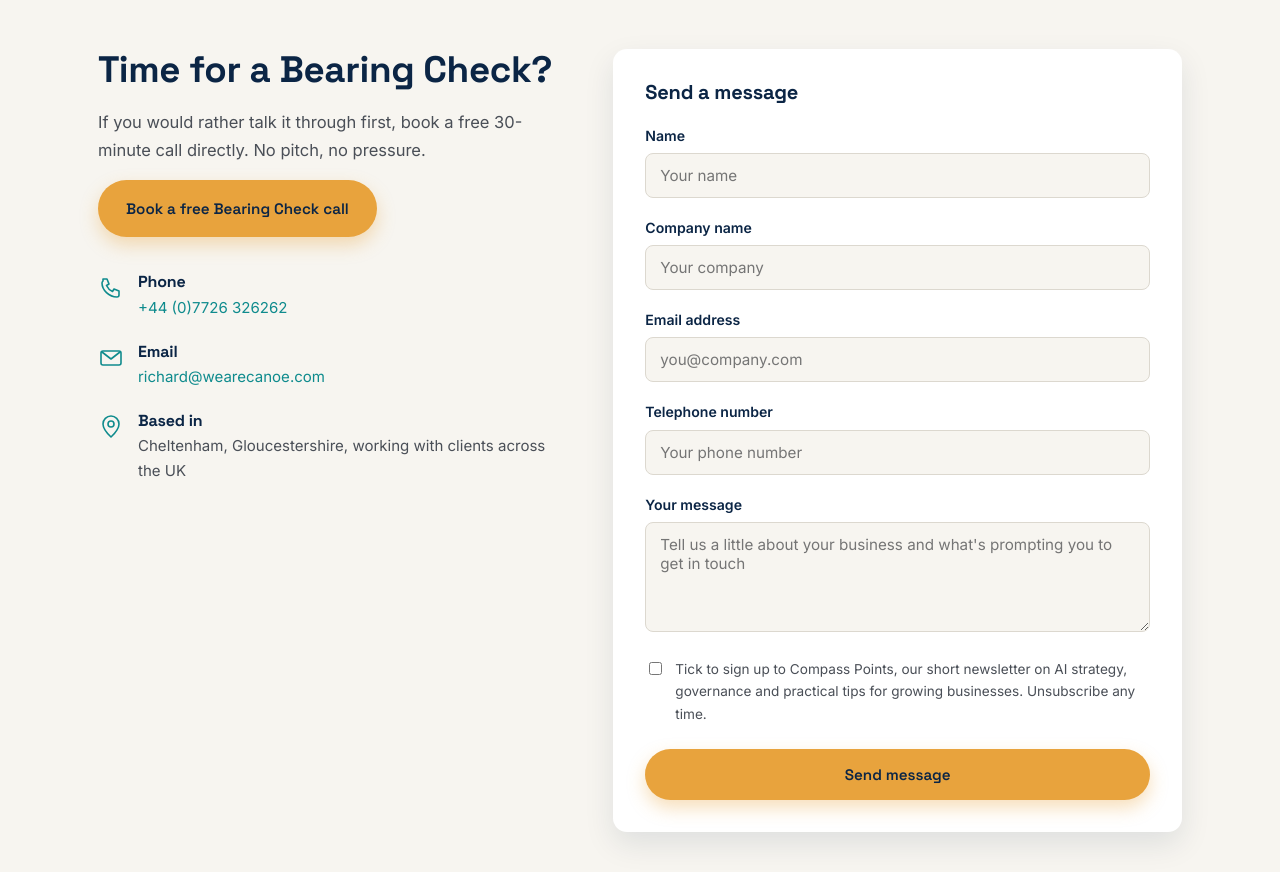
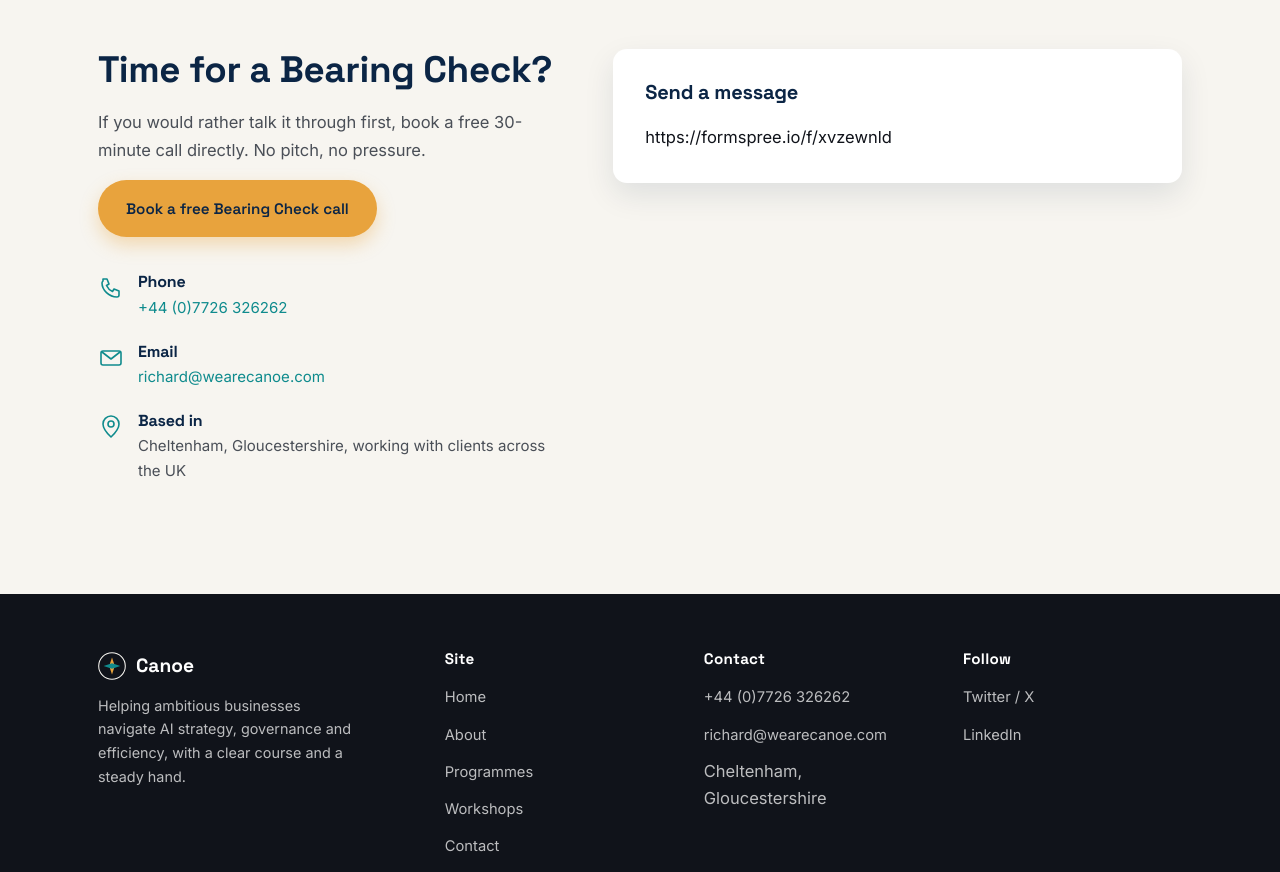
Before and after one commit to canoeai/canoe.github.io, a plain HTML site: page contact.html in a window 1280 px wide. Shown: the part 480-1352 px from the top of the page. Drawn offline with Linux system fonts and the light colour scheme.

Commit message:
Update contact.html

```diff
--- a/contact.html
+++ b/contact.html
@@ -84,32 +84,9 @@
 
     <div class="form-card">
       <h3 style="margin-bottom:20px;">Send a message</h3>
-      <form>
-        <div class="form-row">
-          <label for="name">Name</label>
-          <input type="text" id="name" name="name" placeholder="Your name">
-        </div>
-        <div class="form-row">
-          <label for="company">Company name</label>
-          <input type="text" id="company" name="company" placeholder="Your company">
-        </div>
-        <div class="form-row">
-          <label for="email">Email address</label>
-          <input type="email" id="email" name="email" placeholder="you@company.com">
-        </div>
-        <div class="form-row">
-          <label for="phone">Telephone number</label>
-          <input type="tel" id="phone" name="phone" placeholder="Your phone number">
-        </div>
-        <div class="form-row">
-          <label for="message">Your message</label>
-          <textarea id="message" name="message" placeholder="Tell us a little about your business and what's prompting you to get in touch"></textarea>
-        </div>
-        <div class="form-row checkbox">
-          <input type="checkbox" id="optin" name="optin">
-          <label for="optin">Tick to sign up to Compass Points, our short newsletter on AI strategy, governance and practical tips for growing businesses. Unsubscribe any time.</label>
-        </div>
-        <button type="submit" class="btn btn-primary" style="width:100%; justify-content:center;">Send message</button>
+
+      <form>https://formspree.io/f/xvzewnld
+
       </form>
     </div>
   </div>
```
